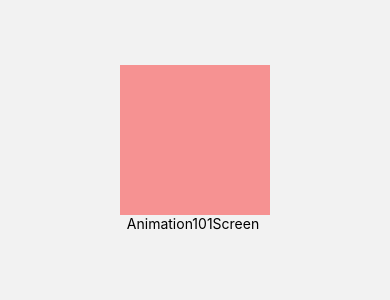
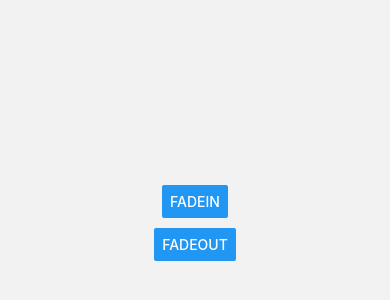
Before and after one commit to FernandoPachon/RnComponents, a React Native app: screen /Animation101Screen in a window 390 px wide. Shown: the part 274-574 px from the top of the page. Built offline with nearby package versions, Linux system fonts and the light colour scheme.

Commit message:
feat:add animated fadein and fadeout

```diff
--- a/src/screens/Animation101Screen.tsx
+++ b/src/screens/Animation101Screen.tsx
@@ -1,16 +1,46 @@
 import React, { useRef} from 'react'
-import { View,Text,StyleSheet, Animated } from 'react-native'
+import { View,Text,StyleSheet, Animated,Button } from 'react-native'
 
 
 export const Animation101Screen = () => {
-const opacity=useRef( new Animated.Value(0.4)).current;
+const opacity=useRef( new Animated.Value(0)).current;
+
+const fadeIn=()=>{
+    Animated.timing(
+        opacity,
+        {
+            toValue:1,
+            duration:300,
+            useNativeDriver:true
+        }
+    ).start();
+}
+const fadeOut=()=>{
+    Animated.timing(
+        opacity,
+        {
+            toValue:0.4,
+            duration:300,
+            useNativeDriver:true
+        }
+    ).start();
+}
   return (
 <View style={styles.container}>
 <Animated.View style={{
     ...styles.redBox,
     opacity: opacity
     }}/>
-     <Text>Animation101Screen </Text>
+     <Button
+     title="FadeIn"
+     onPress={fadeIn}
+     />
+     <View style={{margin:5}}/>
+     <Button
+
+     title="FadeOut"
+     onPress={fadeOut}
+     />
 </View>
  )
 };
```
